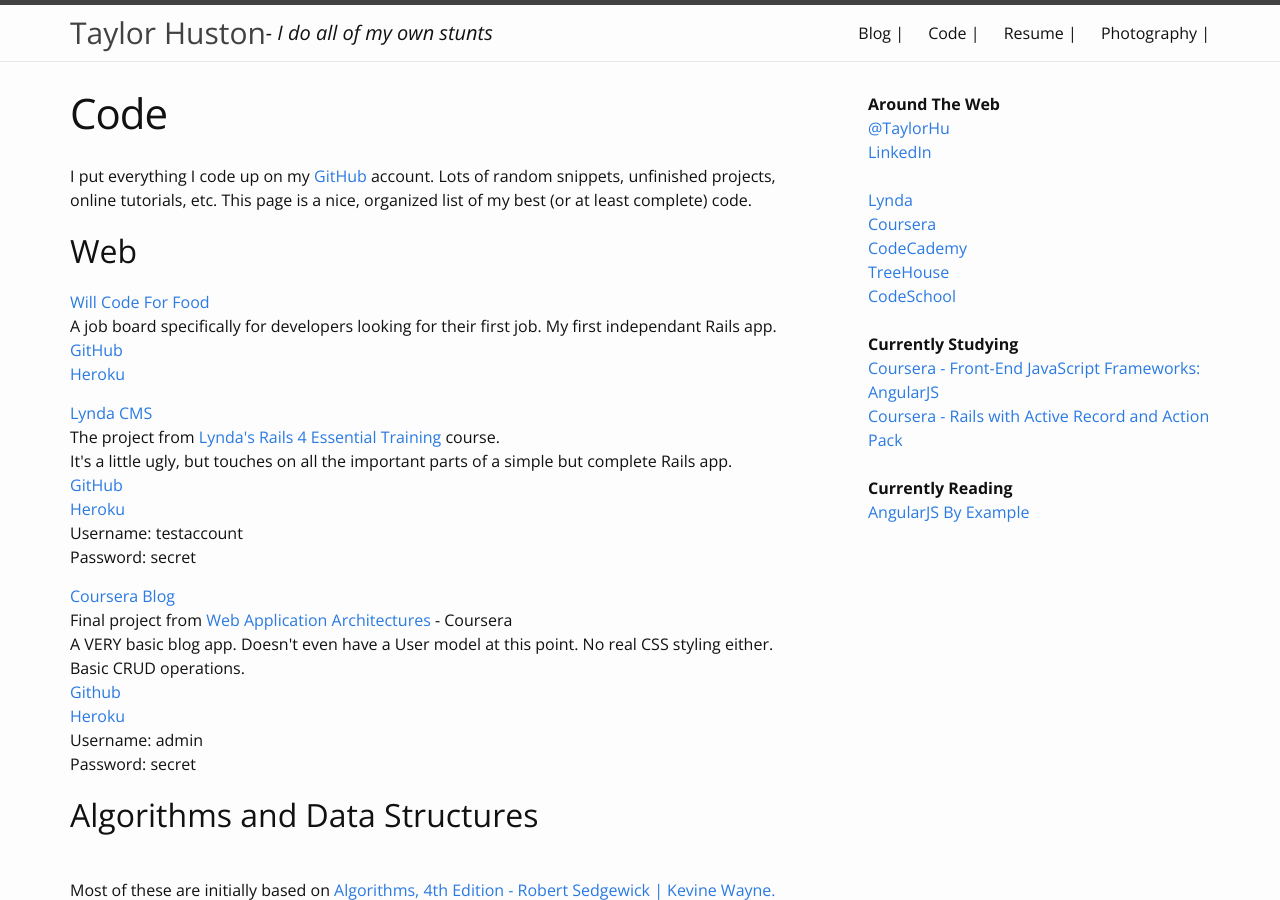
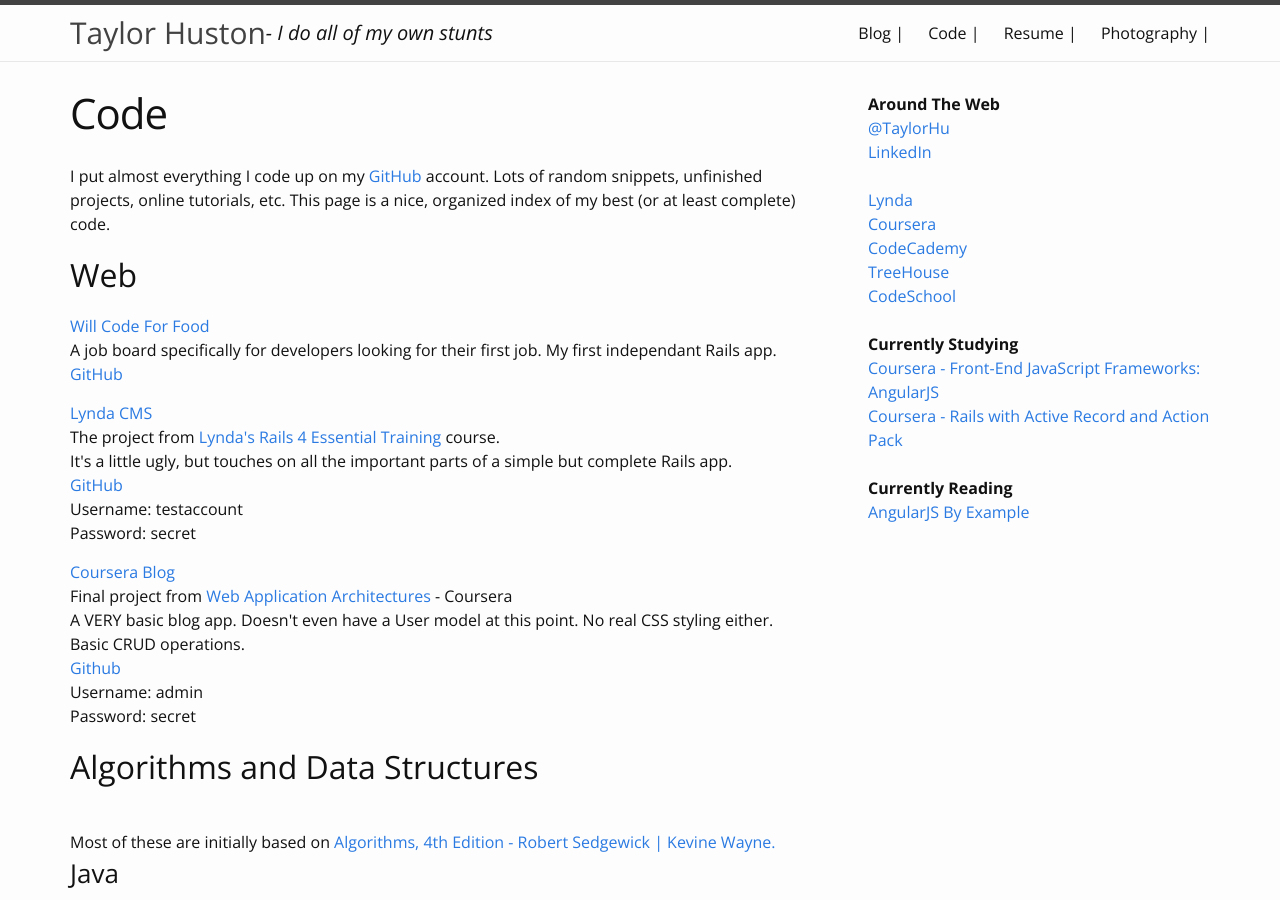
Before and after one commit to TaylorHuston/taylorhuston.github.io, a Jekyll site: the page built from code.html, in a window 1280 px wide and 900 px high. Built offline with Jekyll 4.4.1, drawn with Linux system fonts in a browser that asks for light colours; some web fonts are replaced.

Commit message:
Update code.html

```diff
--- a/code.html
+++ b/code.html
@@ -4,21 +4,19 @@
 permalink: /code/
 ---
 
-<p>I put everything I code up on my <a href="https://github.com/TaylorHuston" target="_blank">GitHub</a> account. Lots of random snippets, unfinished projects, online tutorials, etc. This page is a nice, organized list of my best (or at least complete) code.</p>
+<p>I put almost everything I code up on my <a href="https://github.com/TaylorHuston" target="_blank">GitHub</a> account. Lots of random snippets, unfinished projects, online tutorials, etc. This page is a nice, organized index of my best (or at least complete) code.</p>
 
 <h2>Web</h2>
 
 <p><a href="http://willcodeforfood.io/" target="_blank">Will Code For Food</a>
   <br /> A job board specifically for developers looking for their first job. My first independant Rails app.
   <br /> <a href="https://github.com/TaylorHuston/Rails_WillCodeForFood" target="_blank">GitHub</a>
-  <br /> <a href="http://willcodeforfood.io/" target="_blank">Heroku</a>
 </p>
 
 <p><a href="http://dry-fjord-4888.herokuapp.com" target="_blank">Lynda CMS</a>
   <br /> The project from <a href="http://www.lynda.com/Ruby-Rails-tutorials/Ruby-Rails-4-Essential-Training/139989-2.html" target="_blank">Lynda's Rails 4 Essential Training</a> course.
   <br /> It's a little ugly, but touches on all the important parts of a simple but complete Rails app.
   <br /> <a href="https://github.com/TaylorHuston/Rails_LyndaCMS" target="_blank">GitHub</a>
-  <br /> <a href="http://dry-fjord-4888.herokuapp.com" target="_blank">Heroku</a>
   <br /> Username: testaccount
   <br /> Password: secret
 </p>
@@ -27,7 +25,6 @@
   <br /> Final project from <a href="https://www.coursera.org/account/accomplishments/records/epU6AEUAmBcJNxdX" target="_blank">Web Application Architectures</a> - Coursera
   <br /> A VERY basic blog app. Doesn't even have a User model at this point. No real CSS styling either. Basic CRUD operations.
   <br /> <a href="https://github.com/TaylorHuston/Rails_CourseraBlog" target="_blank">Github</a>
-  <br /> <a href="http://fierce-sea-1154.herokuapp.com/" target="_blank">Heroku</a>
   <br /> Username: admin
   <br /> Password: secret
 </p>
```
